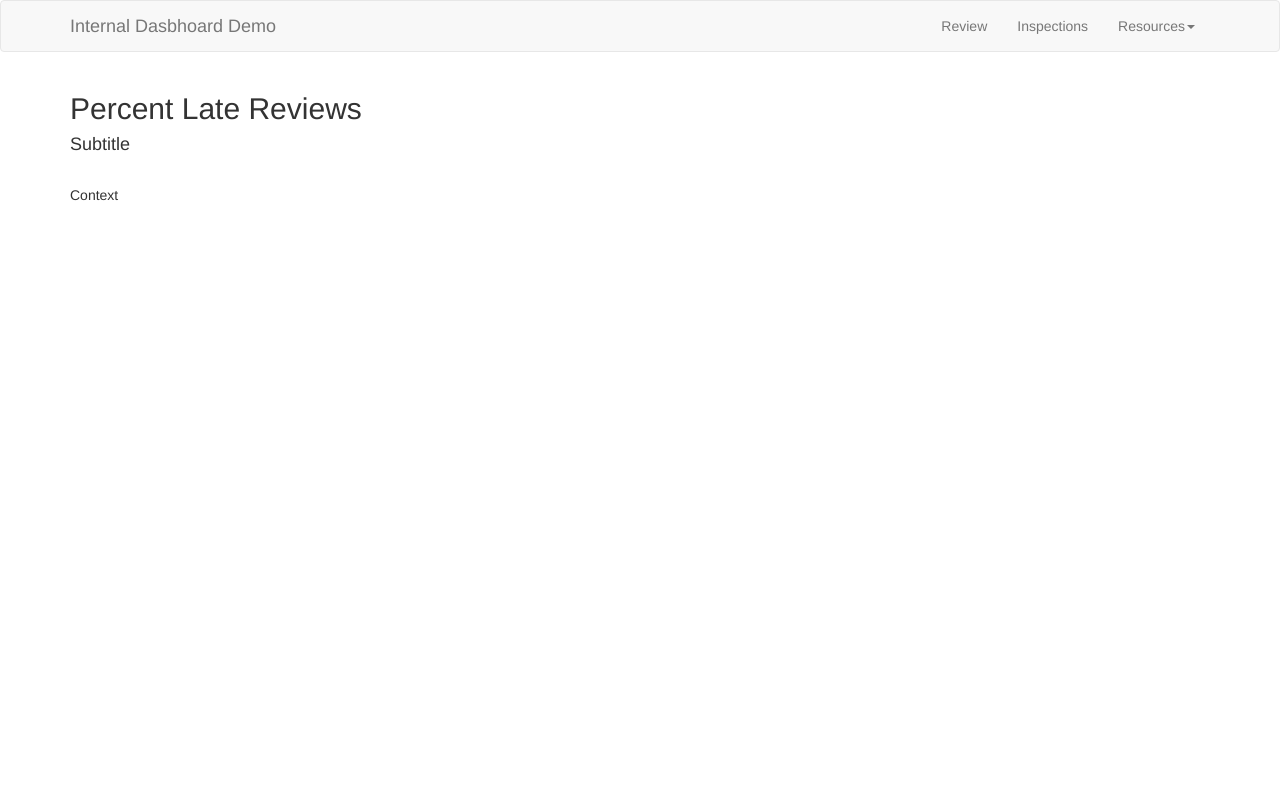
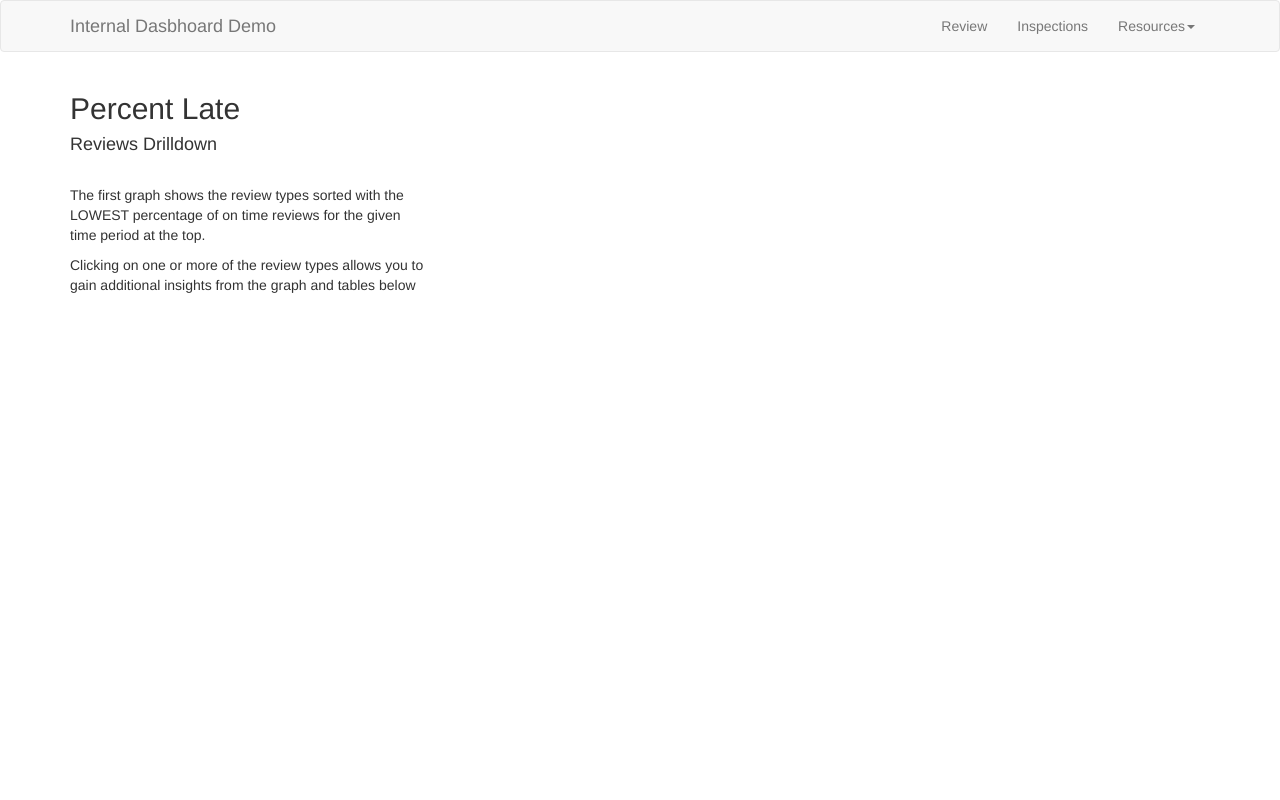
Before and after one commit to adamajm/bootstrapstarter, a plain HTML site: page index.html in a window 1280 px wide. Shown: the top 800 px of the page. Drawn offline with nearby package versions, Linux system fonts and the light colour scheme.

Commit message:
Update index.html

```diff
--- a/index.html
+++ b/index.html
@@ -47,11 +47,11 @@
 	<div class="container">
 		<div class="row">
 			<div class="col-md-4">
-				<h2>Percent Late Reviews </h2>
-				<h4>Subtitle</h4>
+				<h2>Percent Late</h2>
+				<h4>Reviews Drilldown</h4>
 				<br>
-				<p> Context
-				</p>
+				<p>The first graph shows the review types sorted with the LOWEST percentage of on time reviews for the given time period at the top. </p>
+				<p>Clicking on one or more of the review types allows you to gain additional insights from the graph and tables below</p>
 			</div>
 
 			<div class="col-md-8">
```
